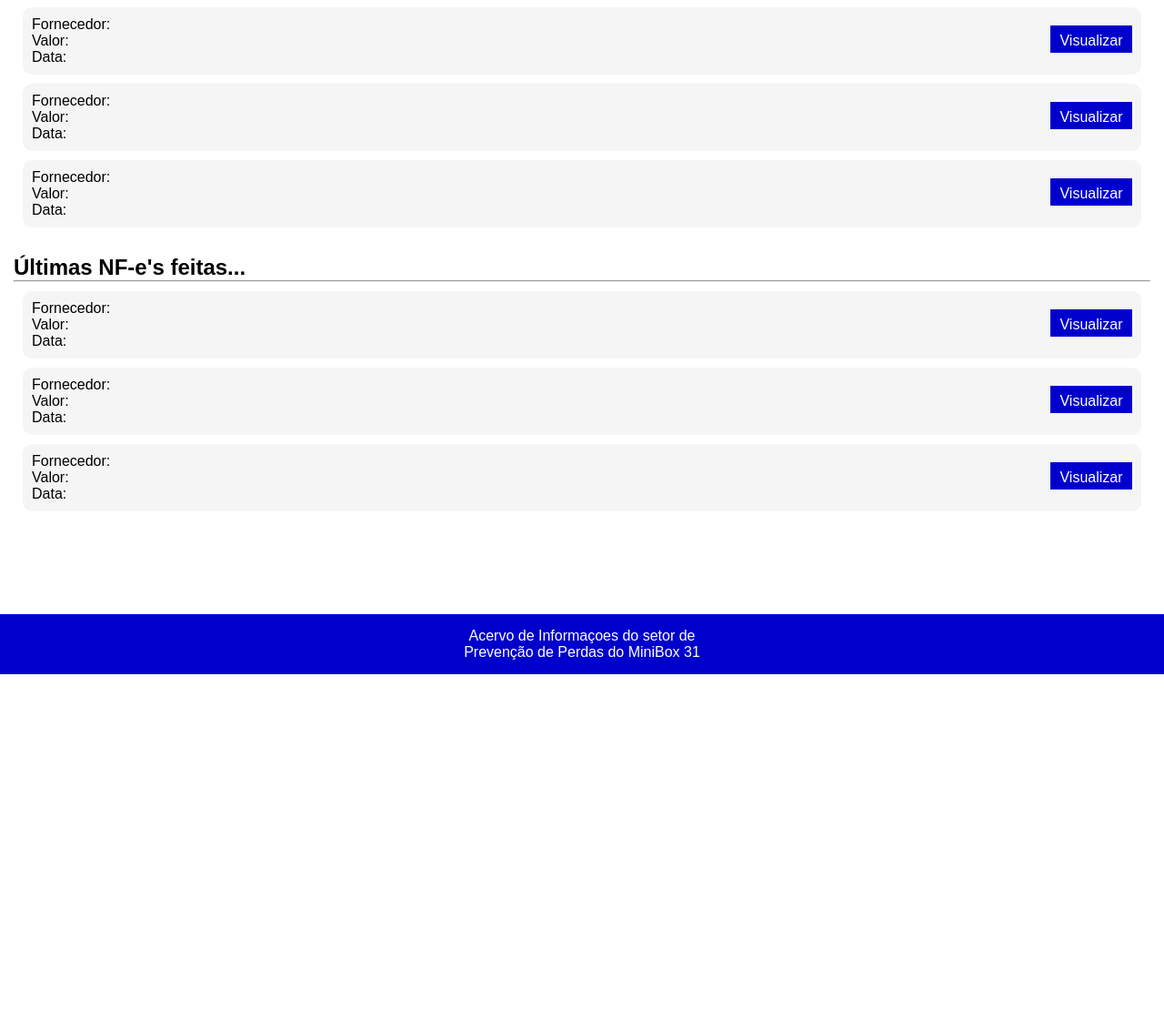
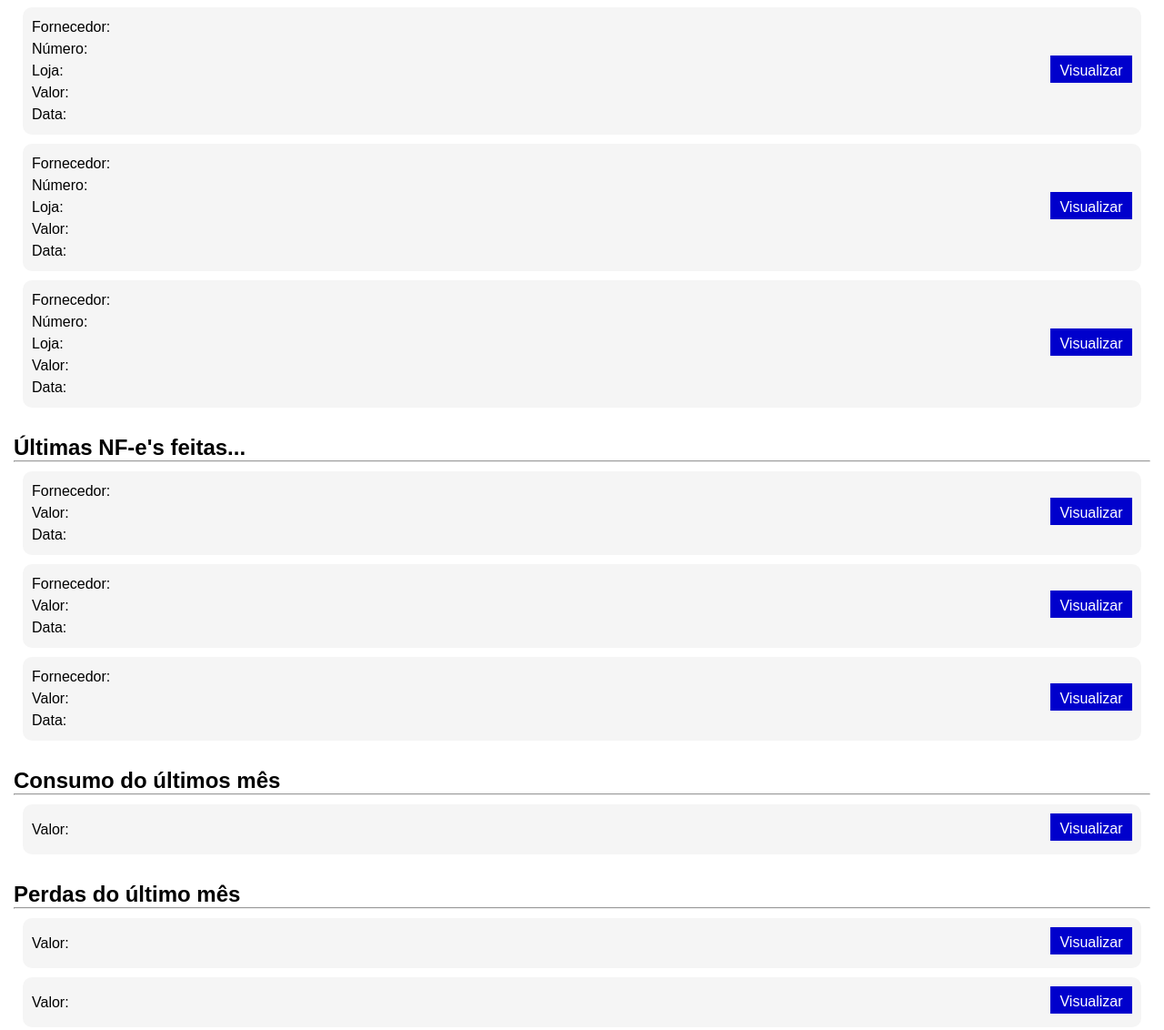
Before and after one commit to hugopereiira11/mini, a plain HTML site: page index.html in a window 1280 px wide. Shown: the part 222-1354 px from the top of the page at 91% size. Before the commit the page ends 963 px from the top, so only its background shows below. Drawn offline with Linux system fonts and the light colour scheme.

Commit message:
adicionado article de consumo e de Perdas

```diff
--- a/estilo.css
+++ b/estilo.css
@@ -1,3 +1,5 @@
+@charset "UTF-8";
+
 * {
   margin: 0;
   padding: 0;
@@ -53,7 +55,7 @@ main h2 {
 }
 
 footer {
-  margin-top: 11vh;
+  margin-top: 50px;
   padding: 15px;
   text-align: center;
   background-color: #0000cc;
@@ -85,3 +87,27 @@ footer {
   color: white;
   text-decoration: none;
 }
+
+.info > .fornecedor, .data, .valor, .numero, .loja {
+  padding: 3px 0;
+}
+
+.fornecedor::before {
+  content: 'Fornecedor: ';
+}
+
+.valor::before {
+  content: 'Valor: ';
+}
+
+.data::before {
+  content: 'Data: ';
+}
+
+.numero::before {
+  content: 'Número: ';
+}
+
+.loja::before {
+  content: 'Loja: '
+}
--- a/index.html
+++ b/index.html
@@ -26,56 +26,103 @@
     <article>
       <h2>Últimos Orçamentos feitos...</h2>
       <hr>
+
       <div class="last-add">
         <div class="info">
-          <div class="fornecedor">Fornecedor: </div>
-          <div class="valor">Valor: </div>
-          <div class="data">Data: </div>
+          <div class="fornecedor"></div>
+          <div class="numero"></div>
+          <div class="loja"></div>
+          <div class="valor"></div>
+          <div class="data"></div>
         </div>
         <div class="view-pdf"><a href="#">Visualizar</a></div>
       </div>
+
       <div class="last-add">
         <div class="info">
-          <div class="fornecedor">Fornecedor: </div>
-          <div class="valor">Valor: </div>
-          <div class="data">Data: </div>
+          <div class="fornecedor"></div>
+          <div class="numero"></div>
+          <div class="loja"></div>
+          <div class="valor"></div>
+          <div class="data"></div>
         </div>
         <div class="view-pdf"><a href="#">Visualizar</a></div>
       </div>
+
       <div class="last-add">
         <div class="info">
-          <div class="fornecedor">Fornecedor: </div>
-          <div class="valor">Valor: </div>
-          <div class="data">Data: </div>
+          <div class="fornecedor"></div>
+          <div class="numero"></div>
+          <div class="loja"></div>
+          <div class="valor"></div>
+          <div class="data"></div>
         </div>
         <div class="view-pdf"><a href="#">Visualizar</a></div>
       </div>
 
     </article>
+
     <article>
       <h2>Últimas NF-e's feitas...</h2>
       <hr>
+
       <div class="last-add">
         <div class="info">
-          <div class="fornecedor">Fornecedor: </div>
-          <div class="valor">Valor: </div>
-          <div class="data">Data: </div>
+          <div class="fornecedor"></div>
+          <div class="valor"></div>
+            <div class="data"></div>
         </div>
         <div class="view-pdf"><a href="#">Visualizar</a></div>
       </div>
+
       <div class="last-add">
         <div class="info">
-          <div class="fornecedor">Fornecedor: </div>
-          <div class="valor">Valor: </div>
-          <div class="data">Data: </div>
+          <div class="fornecedor"></div>
+          <div class="valor"></div>
+          <div class="data"></div>
         </div>
         <div class="view-pdf"><a href="#">Visualizar</a></div>
       </div>
+
       <div class="last-add">
         <div class="info">
-          <div class="fornecedor">Fornecedor: </div>
-          <div class="valor">Valor: </div>
-          <div class="data">Data: </div>
+          <div class="fornecedor"> </div>
+          <div class="valor"></div>
+          <div class="data"></div>
+        </div>
+        <div class="view-pdf"><a href="#">Visualizar</a></div>
+      </div>
+
+    </article>
+
+    <article>
+
+      <h2>Consumo do últimos mês</h2>
+      <hr>
+      <div class="last-add">
+        <div class="info">
+          <div class="valor"></div>
+        </div>
+      <div class="view-pdf"><a href="#">Visualizar</a></div>
+      </div>
+
+    </article>
+
+    <article>
+      <h2>Perdas do último mês</h2>
+      <hr>
+      <div class="last-add">
+        <div class="info">
+          <div class="setor"></div>
+          <div class="valor"></div>
+        </div>
+      <div class="view-pdf"><a href="#">Visualizar</a></div>
+      </div>
+
+      <div class="last-add">
+        <div class="info">
+          <div class="setor"></div>
+          <div class="valor"></div>
         </div>
         <div class="view-pdf"><a href="#">Visualizar</a></div>
       </div>
```
